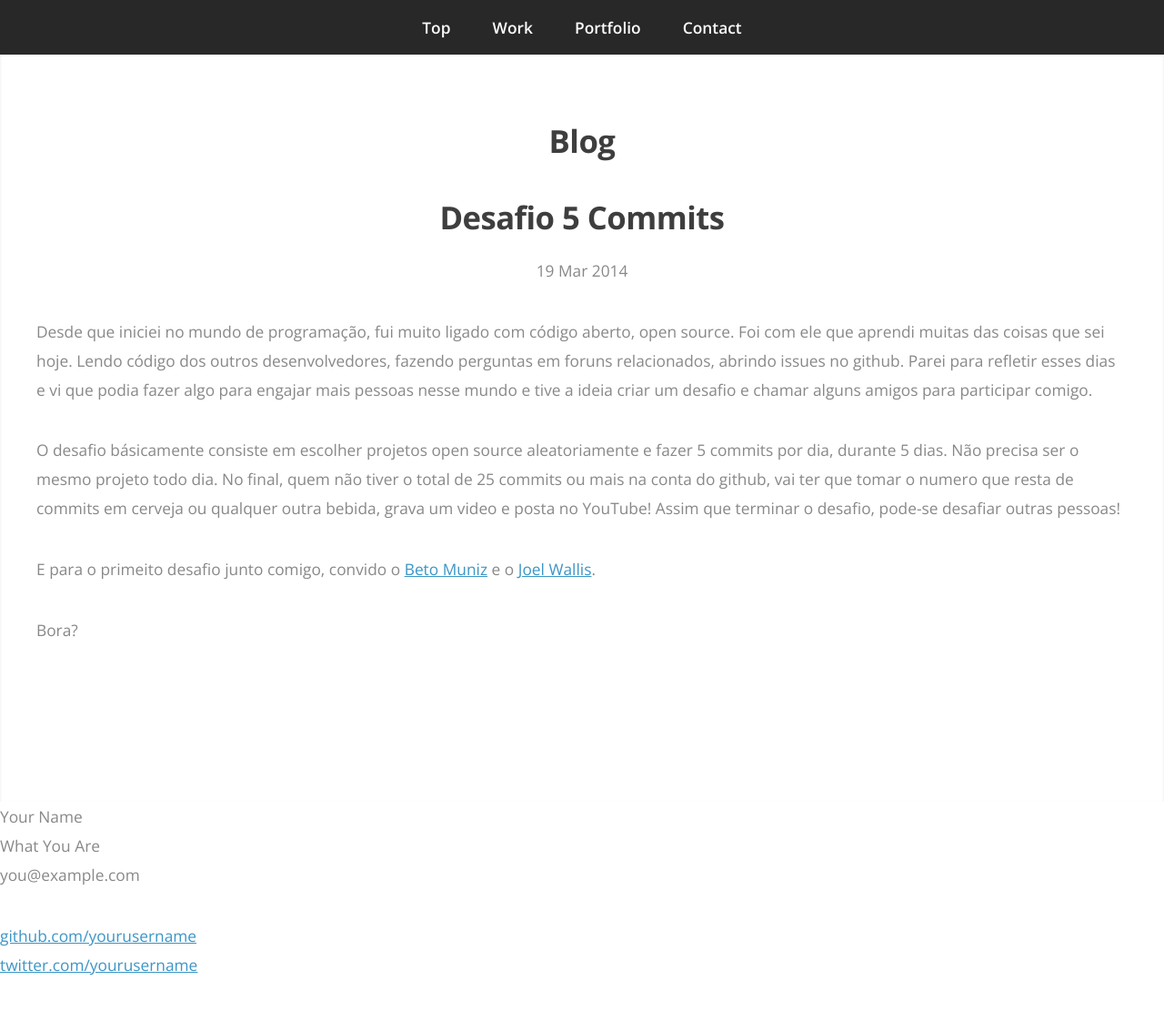
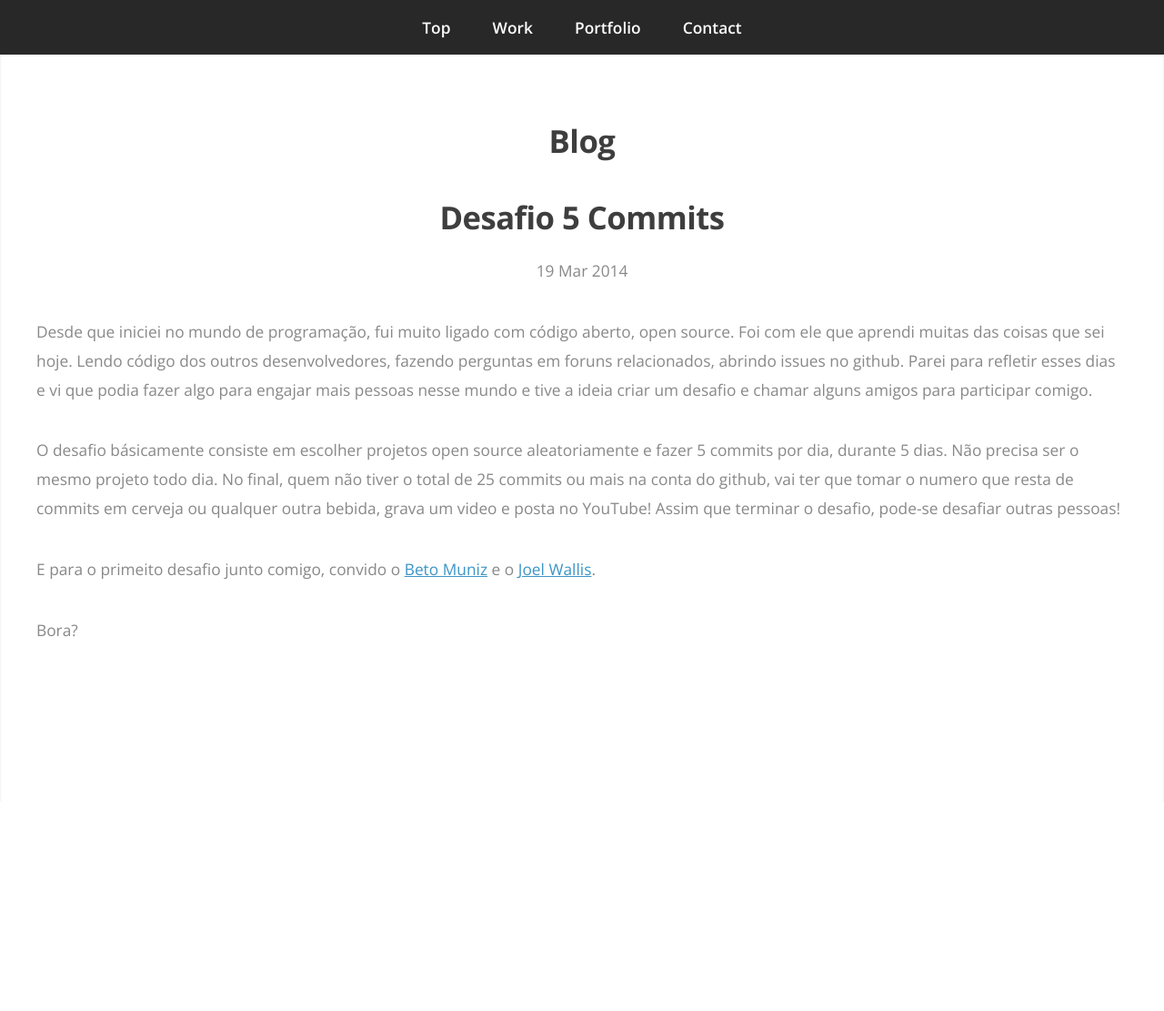
Before and after one commit to paulohp/paulohp.github.io, a Jekyll site: the page built from _posts/2014-03-19-desafio-5-commits.md, in a window 1280 px wide and 1111 px high. Shown: the whole window at 91% size. Built offline with Jekyll 4.4.1, drawn with Linux system fonts in a browser that asks for light colours; Markdown is read by kramdown in place of the engine named in the settings.

Commit message:
removendo footer do post

```diff
--- a/_layouts/blog_post.html
+++ b/_layouts/blog_post.html
@@ -47,22 +47,6 @@
           </div>
         </article>
       </div>
-
-          <div class="footer">
-            <div class="contact">
-              <p>
-                Your Name<br />
-                What You Are<br />
-                you@example.com
-              </p>
-            </div>
-            <div class="contact">
-              <p>
-                <a href="https://github.com/yourusername">github.com/yourusername</a><br />
-                <a href="https://twitter.com/yourusername">twitter.com/yourusername</a><br />
-              </p>
-            </div>
-          </div>
     <script src="/js/jquery.min.js"></script>
     <script src="/js/config.js"></script>
     </body>
```
